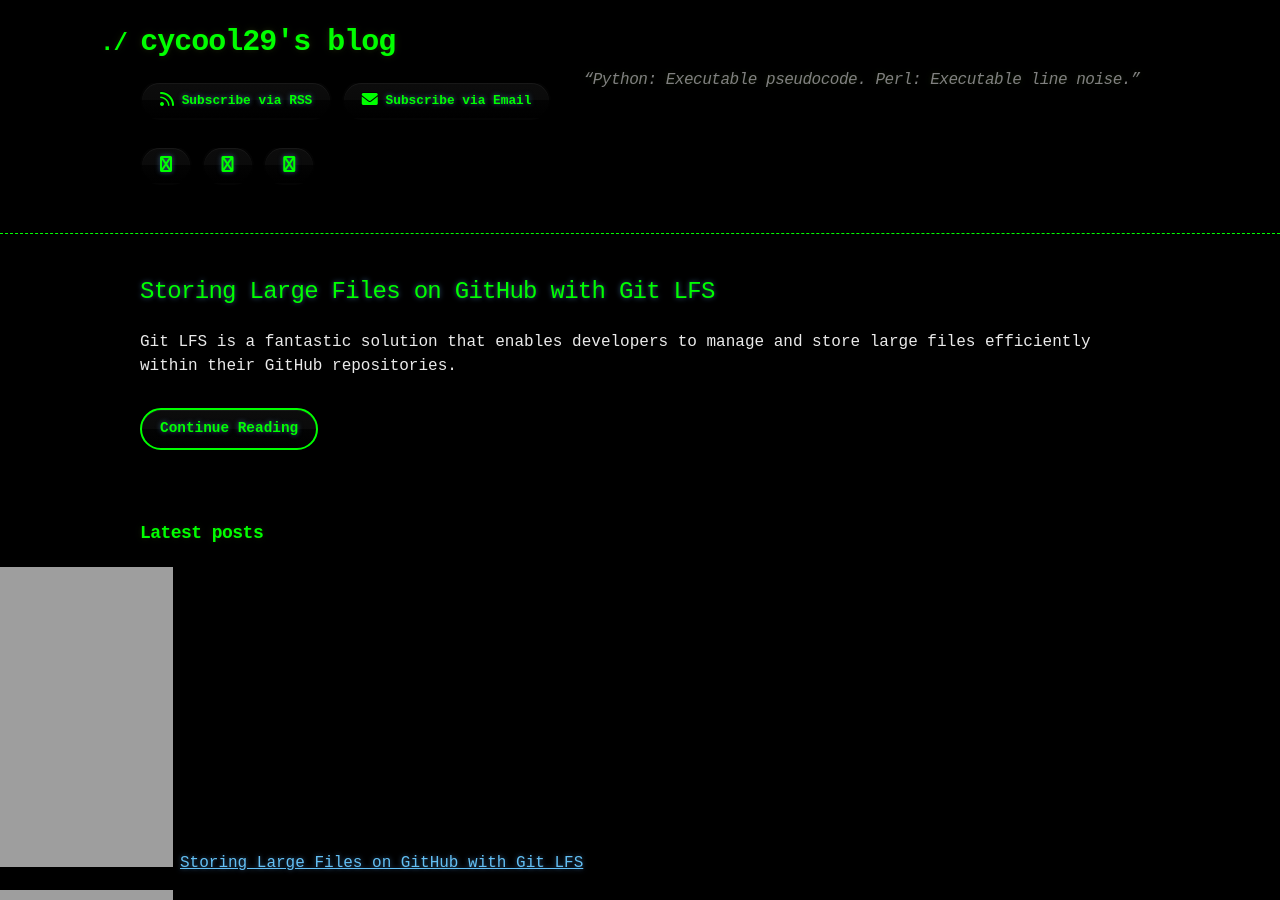
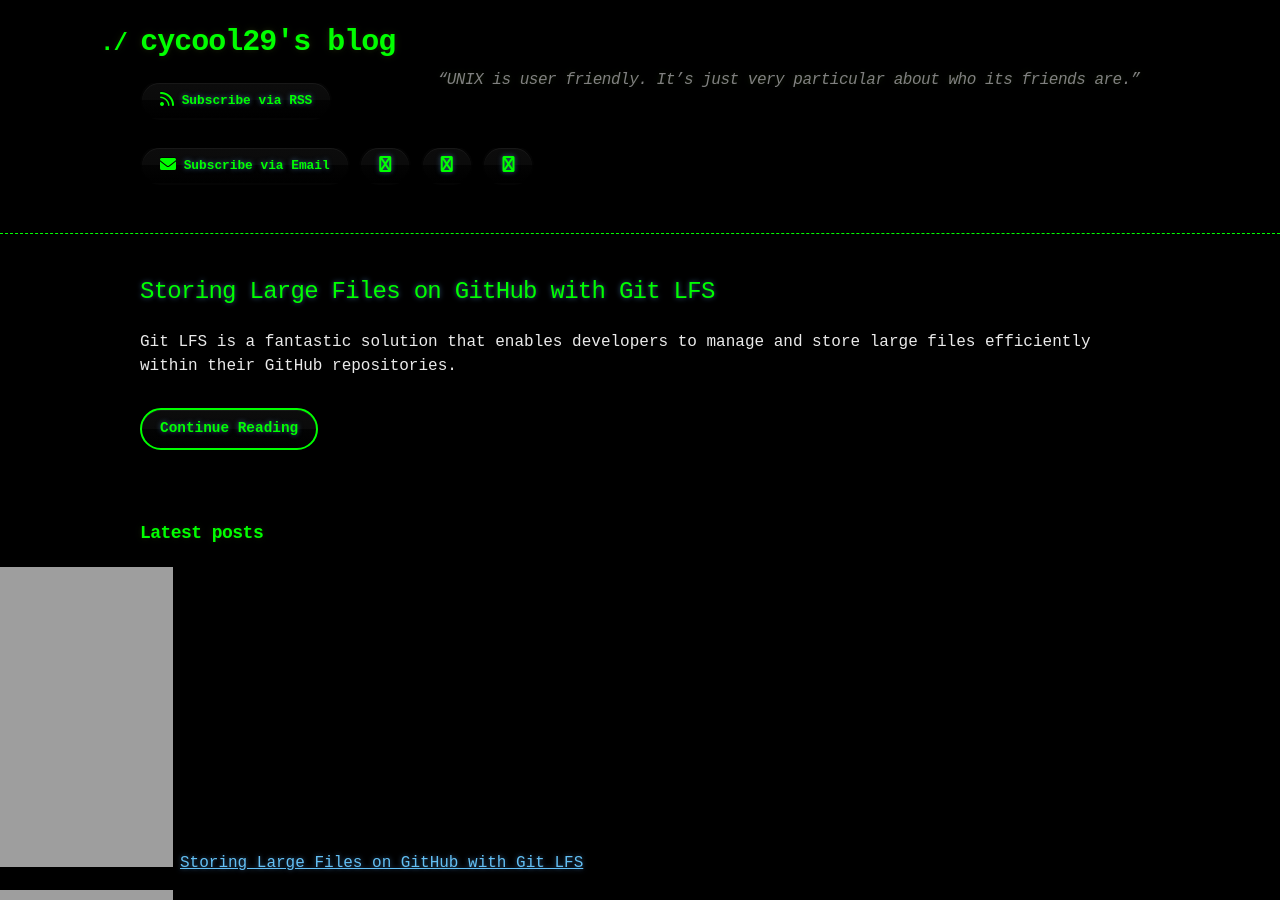
Before and after one commit to cycool29/cycool29.github.io, a Jekyll site: the page built from index.md, in a window 1280 px wide and 900 px high. Built offline with Jekyll 4.4.1, drawn with Linux system fonts in a browser that asks for light colours; a style sheet for code colours, icons or effects is not loaded.

Commit message:
Update quotes

```diff
--- a/_config.yml
+++ b/_config.yml
@@ -1,5 +1,5 @@
 title: cycool29's blog
-description: "“Python: Executable pseudocode. Perl: Executable line noise.” "
+description: "“UNIX is user friendly. It’s just very particular about who its friends are.” "
 bio: A high school student. Intermediate in Python, Git, Bash. Learning JavaScript. He/Him. "
 author: cycool29
 url: https://cycool29.github.io
```
